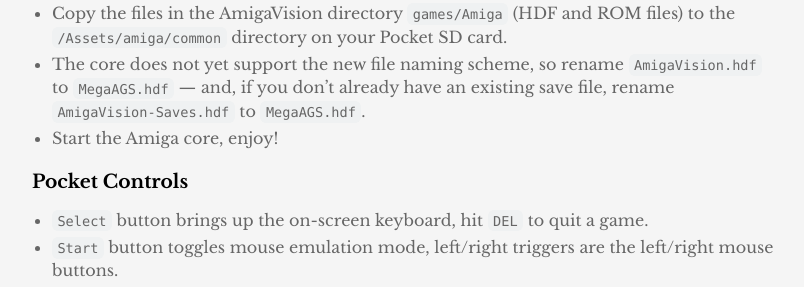
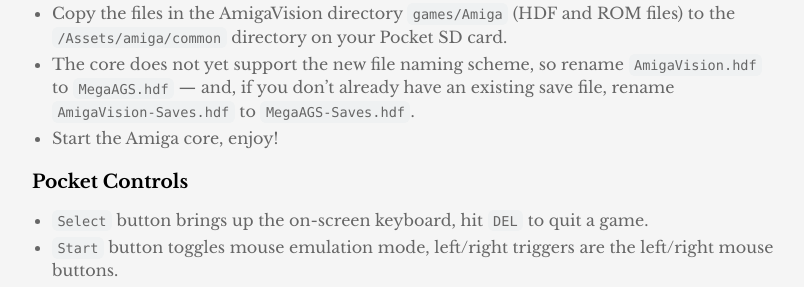
Before and after one commit to amigavision/amigavision.github.io, a Jekyll site: the page built from docs.md, in a window 1280 px wide and 900 px high, scrolled down 4499 px. Shown: the part 156-443 px from the top of the window, without its empty margins (233-1037 px from the left). Built offline with Jekyll 4.4.1, drawn with Linux system fonts in a browser that asks for light colours.

Commit message:
Fix Pocket instructions

```diff
--- a/docs.md
+++ b/docs.md
@@ -124,7 +124,7 @@
 
 * Use any of the Pocket updaters to get the OpenFPGA cores, or manually download the latest version of the [Amiga Pocket Core] and put it on your device.
 * Copy the files in the AmigaVision directory `games/Amiga` (HDF and ROM files) to the `/Assets/amiga/common` directory on your Pocket SD card.
-* The core does not yet support the new file naming scheme, so rename `AmigaVision.hdf` to `MegaAGS.hdf` — and, if you don't already have an existing save file, rename `AmigaVision-Saves.hdf` to `MegaAGS.hdf`.
+* The core does not yet support the new file naming scheme, so rename `AmigaVision.hdf` to `MegaAGS.hdf` — and, if you don't already have an existing save file, rename `AmigaVision-Saves.hdf` to `MegaAGS-Saves.hdf`.
 * Start the Amiga core, enjoy!
 
 ### Pocket Controls
```
